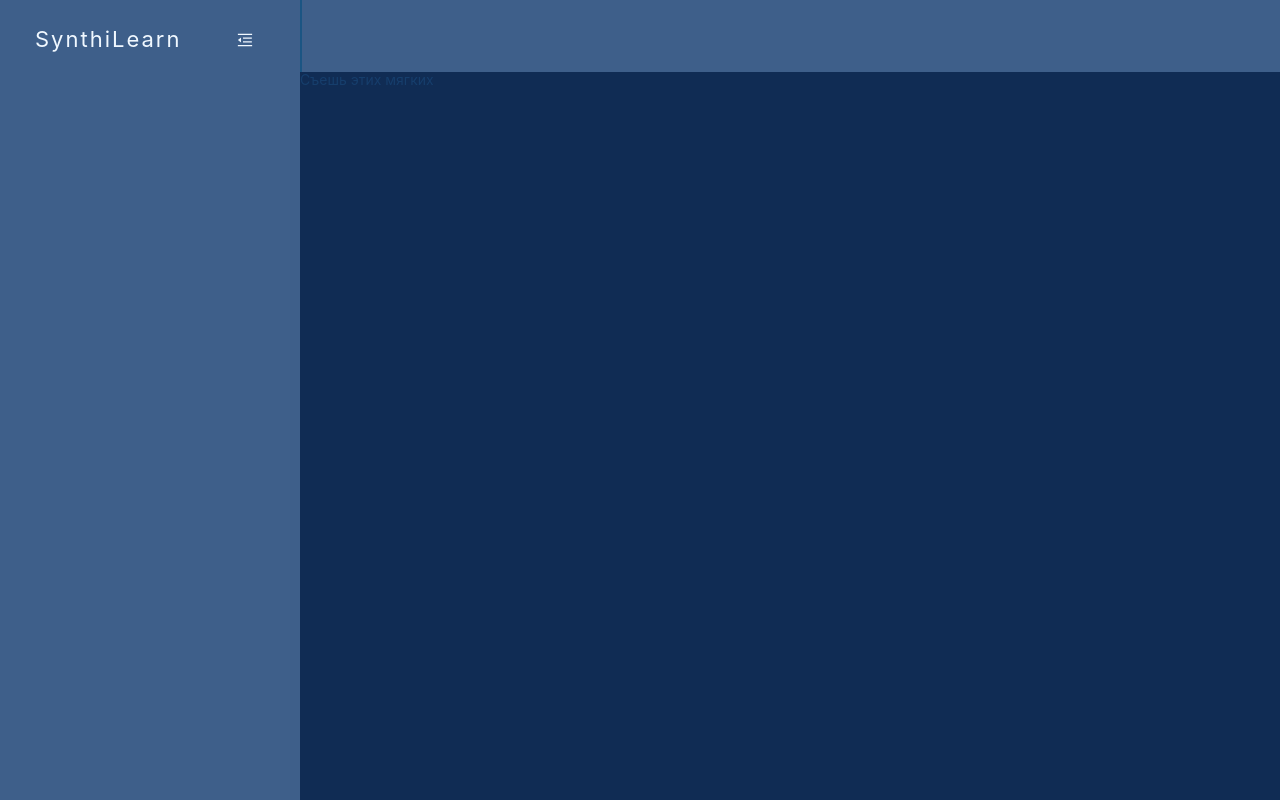
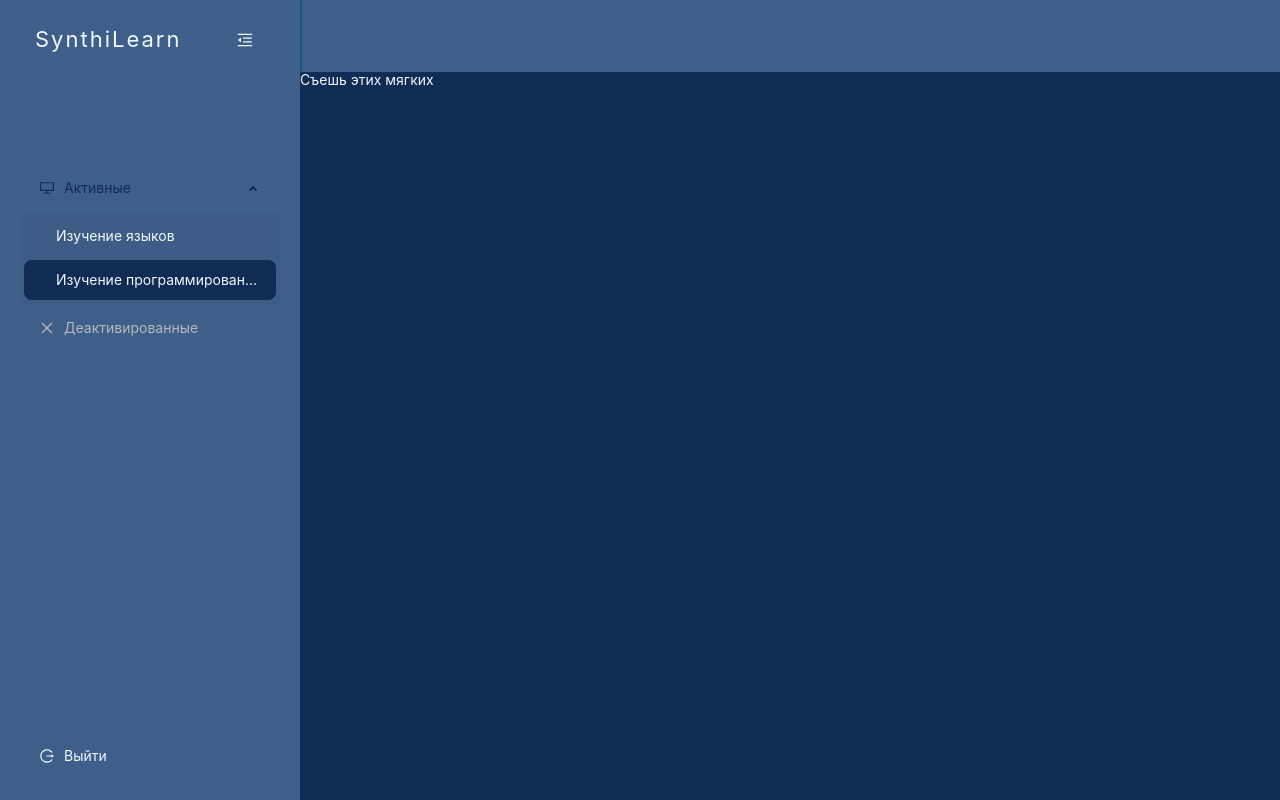
Before and after one commit to synthilearn/front, a React app: page / in a window 1280 px wide. Built offline with nearby package versions, Linux system fonts and the light colour scheme.

Commit message:
add menu in sidebar

```diff
--- a/src/app/index.tsx
+++ b/src/app/index.tsx
@@ -3,6 +3,7 @@ import './styles/index.scss';
 import { useAppState } from 'shared/states/useAppState';
 import { ConfigProvider, Spin } from 'antd';
 import AppAuthRouter from 'app/AppAuthRouter';
+import { COLOR_SECONDARY, COLOR_TEXT, COLOR_TEXT_DISABLED } from 'shared/const';
 
 const App = () => {
   const isLoading = useAppState(state => state.isLoading);
@@ -11,13 +12,20 @@ const App = () => {
       <ConfigProvider
         theme={{
           token: {
-            colorPrimary: '#D20A11',
+            colorPrimary: COLOR_SECONDARY,
             colorBorder: '#163E6C',
-            colorText: '#163E6C',
+            colorText: COLOR_TEXT,
           },
           components: {
             Input: {
               controlHeightSM: 300,
+            },
+            Menu: {
+              itemSelectedBg: COLOR_SECONDARY,
+              itemSelectedColor: COLOR_TEXT,
+              dangerItemColor: COLOR_TEXT,
+              dangerItemHoverColor: COLOR_TEXT,
+              itemDisabledColor: COLOR_TEXT_DISABLED,
             },
           },
         }}
--- a/src/app/styles/normalize.scss
+++ b/src/app/styles/normalize.scss
@@ -2,11 +2,15 @@ html,
 body,
 #root,
 .app {
-    width: 100%;
-    height: 100%;
-    box-sizing: border-box;
+  width: 100%;
+  height: 100%;
+  box-sizing: border-box;
 }
 
 html {
-    scroll-behavior: smooth;
+  scroll-behavior: smooth;
+
+  & .ant-menu-submenu-popup .ant-menu-vertical {
+    background: #48658c !important;
+  }
 }
--- a/src/app/styles/vars.scss
+++ b/src/app/styles/vars.scss
@@ -1,5 +1,5 @@
 :root {
   --color-text: #F0F8FF;
   --color-primary: #3E5F8A;
-  --color-secondary: #D20A11;
+  --color-secondary: #102C54;
 }
--- /dev/null
+++ b/src/pages/AreaPage/index.ts
@@ -0,0 +1 @@
+export { AreaPage } from './ui';
--- /dev/null
+++ b/src/pages/AreaPage/ui/index.tsx
@@ -0,0 +1,3 @@
+export const AreaPage = () => {
+  return <div></div>;
+};
--- /dev/null
+++ b/src/shared/components/StyledComponents.tsx
@@ -0,0 +1,30 @@
+import styled, { css } from 'styled-components';
+import { Menu } from 'antd';
+import { COLOR_PRIMARY } from 'shared/const';
+
+export const MenuStyled = styled(Menu)<{ $collapsed: boolean }>`
+  background: ${COLOR_PRIMARY} !important;
+  border-inline-end: unset !important;
+
+  ${({ $collapsed }) =>
+    $collapsed &&
+    css`
+      margin-left: 4px;
+
+      & .ant-menu-submenu-arrow {
+        display: none;
+      }
+
+      & .ant-menu-submenu-title {
+        padding-inline-end: 0;
+      }
+
+      & .ant-menu-title-content {
+        display: none;
+      }
+
+      & .menuitem {
+        line-height: 52px;
+      }
+    `}
+`;
--- a/src/shared/const.ts
+++ b/src/shared/const.ts
@@ -1,3 +1,4 @@
 export const COLOR_TEXT = '#F0F8FF';
+export const COLOR_TEXT_DISABLED = '#b8b8b8';
 export const COLOR_PRIMARY = '#3E5F8A';
 export const COLOR_SECONDARY = '#102C54';
--- /dev/null
+++ b/src/widgets/Sidebar/ui/SidebarBody/helpers/getMenuItem.ts
@@ -0,0 +1,20 @@
+import { MenuProps } from 'antd';
+
+export type MenuItem = Required<MenuProps>['items'][number];
+
+export function getItem(
+  label: React.ReactNode,
+  key: React.Key,
+  icon?: React.ReactNode,
+  children?: MenuItem[],
+  type?: 'group',
+): MenuItem {
+  return {
+    key,
+    icon,
+    children: !!children?.length ? children : undefined,
+    label,
+    type,
+    disabled: Array.isArray(children) ? !children.length : false,
+  } as MenuItem;
+}
--- /dev/null
+++ b/src/widgets/Sidebar/ui/SidebarBody/index.tsx
@@ -0,0 +1,48 @@
+import styled from 'styled-components';
+import { getItem, MenuItem } from './helpers/getMenuItem';
+import { CloseOutlined, DesktopOutlined } from '@ant-design/icons';
+import { MenuStyled } from 'shared/components/StyledComponents';
+
+interface ISidebarBodyProps {
+  activeAreas: string[];
+  deactiveAreas: string[];
+  collapsed: boolean;
+}
+
+const SidebarBody = ({
+  activeAreas,
+  deactiveAreas,
+  collapsed,
+}: ISidebarBodyProps) => {
+  const items: MenuItem[] = [
+    getItem(
+      'Активные',
+      'activeAreaTitle',
+      <DesktopOutlined />,
+      activeAreas.map((area, idx) => getItem(area, idx)),
+    ),
+
+    getItem(
+      'Деактивированные',
+      'deactiveAreaTitle',
+      <CloseOutlined />,
+      deactiveAreas.map((area, idx) => getItem(area, idx)),
+    ),
+  ];
+  return (
+    <SidebarBodyWrappper>
+      <MenuStyled
+        $collapsed={collapsed}
+        defaultSelectedKeys={['1']}
+        defaultOpenKeys={['activeAreaTitle']}
+        mode={collapsed ? 'vertical' : 'inline'}
+        inlineIndent={16}
+        items={items}
+      />
+    </SidebarBodyWrappper>
+  );
+};
+
+export default SidebarBody;
+
+const SidebarBodyWrappper = styled.div``;
--- /dev/null
+++ b/src/widgets/Sidebar/ui/SidebarFooter/index.ts
@@ -0,0 +1 @@
+export { SidebarFooter } from './ui';
--- /dev/null
+++ b/src/widgets/Sidebar/ui/SidebarFooter/ui/index.tsx
@@ -0,0 +1,40 @@
+import styled from 'styled-components';
+import { ConfigProvider } from 'antd';
+import { LogoutOutlined } from '@ant-design/icons';
+import { MenuStyled } from 'shared/components/StyledComponents';
+
+interface ISidebarFooterProps {
+  collapsed: boolean;
+}
+
+export const SidebarFooter = ({ collapsed }: ISidebarFooterProps) => {
+  return (
+    <SidebarFooterWrapper>
+      <ConfigProvider
+        theme={{
+          components: {
+            Menu: {
+              itemHoverBg: '#ff4d4f',
+            },
+          },
+        }}
+      >
+        <MenuStyled
+          items={[
+            {
+              key: 'exit',
+              label: 'Выйти',
+              danger: true,
+              icon: <LogoutOutlined />,
+            },
+          ]}
+          mode={collapsed ? 'vertical' : 'inline'}
+          inlineIndent={16}
+          $collapsed={collapsed}
+        />
+      </ConfigProvider>
+    </SidebarFooterWrapper>
+  );
+};
+
+const SidebarFooterWrapper = styled.div``;
--- a/src/widgets/Sidebar/ui/index.tsx
+++ b/src/widgets/Sidebar/ui/index.tsx
@@ -2,15 +2,22 @@ import styled, { css } from 'styled-components';
 import { COLOR_PRIMARY, COLOR_TEXT } from 'shared/const';
 import { MenuFoldOutlined } from '@ant-design/icons';
 import { Button } from 'antd';
+import SidebarBody from 'widgets/Sidebar/ui/SidebarBody';
+import { SidebarFooter } from 'widgets/Sidebar/ui/SidebarFooter';
 
 interface ISidebarProps {
   siderIsOpen: boolean;
   changeOpenSider: () => void;
 }
 
+const activeAreas: string[] = ['Изучение языков', 'Изучение программирования'];
+
+const deactiveAreas: string[] = [];
+
 export const Sidebar = ({ changeOpenSider, siderIsOpen }: ISidebarProps) => {
   return (
     <SidebarWrapper>
+      <div>
         <SidebarHeader $isVertical={!siderIsOpen}>
           <SidebarLogo $isVertical={!siderIsOpen}>SynthiLearn</SidebarLogo>
           <ButtonStyled
@@ -21,6 +28,13 @@ export const Sidebar = ({ changeOpenSider, siderIsOpen }: ISidebarProps) => {
             icon={<MenuIconStyled />}
           />
         </SidebarHeader>
+        <SidebarBody
+          activeAreas={activeAreas}
+          deactiveAreas={deactiveAreas}
+          collapsed={!siderIsOpen}
+        />
+      </div>
+      <SidebarFooter collapsed={!siderIsOpen} />
     </SidebarWrapper>
   );
 };
@@ -30,6 +44,9 @@ const SidebarWrapper = styled.div`
   width: 100%;
   height: 100%;
   padding: 20px;
+  display: flex;
+  flex-direction: column;
+  justify-content: space-between;
 `;
 
 const SidebarHeader = styled.div<{ $isVertical: boolean }>`
@@ -37,6 +54,7 @@ const SidebarHeader = styled.div<{ $isVertical: boolean }>`
   justify-content: space-between;
   align-items: center;
   padding: 0 15px;
+  margin-bottom: 40%;
 
   ${({ $isVertical }) =>
     $isVertical &&
@@ -44,6 +62,7 @@ const SidebarHeader = styled.div<{ $isVertical: boolean }>`
       flex-direction: column-reverse;
       gap: 56px;
       justify-content: center;
+      margin-bottom: 160%;
     `}
 `;
 
@@ -52,6 +71,12 @@ const SidebarLogo = styled.div<{ $isVertical: boolean }>`
   letter-spacing: 2px;
 
   transform: rotate(${props => (props.$isVertical ? '-90deg' : '0deg')});
+
+  ${({ $isVertical }) =>
+    $isVertical &&
+    css`
+      margin-left: -4px;
+    `}
 `;
 
 const MenuIconStyled = styled(MenuFoldOutlined)`
```
Lines whose indentation alone changed are shown as unchanged.
